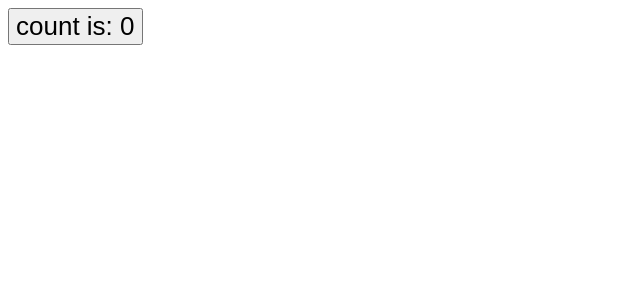
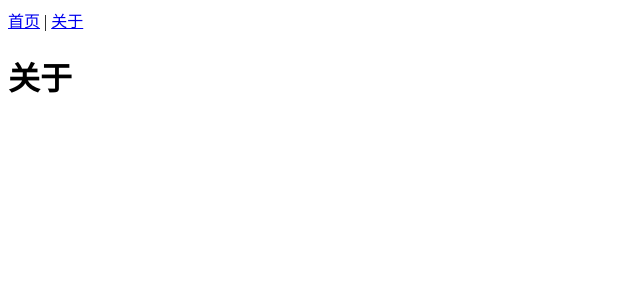
Before and after one commit to fx100/tp-editor, a React (Vite) app: page /about in a window 1280 px wide. Shown: the top 300 px of the page, without its empty margins (0-640 px from the left). Built offline with nearby package versions, Linux system fonts and the light colour scheme.

Commit message:
chore: 添加 react-router-dom

```diff
--- a/package.json
+++ b/package.json
@@ -8,7 +8,8 @@
   },
   "dependencies": {
     "react": "^17.0.2",
-    "react-dom": "^17.0.2"
+    "react-dom": "^17.0.2",
+    "react-router-dom": "^6.2.2"
   },
   "devDependencies": {
     "@types/react": "^17.0.33",
--- a/src/App.css
+++ /dev/null
@@ -1,3 +0,0 @@
-button {
-  font-size: calc(10px + 2vmin);
-}
--- a/src/App.tsx
+++ b/src/App.tsx
@@ -1,13 +1,13 @@
 import React from 'react'
-import './App.css'
+import { Link } from 'react-router-dom'
+import Router from './router'
 
 function App() {
-  const [count, setCount] = React.useState(0)
-
   return (
-    <button type="button" onClick={() => setCount((count) => count + 1)}>
-      count is: {count}
-    </button>
+    <>
+      <Link to="/">首页</Link> | <Link to="/about">关于</Link>
+      <Router />
+    </>
   )
 }
 
--- a/src/main.tsx
+++ b/src/main.tsx
@@ -1,10 +1,13 @@
 import React from 'react'
 import ReactDOM from 'react-dom'
+import { BrowserRouter } from 'react-router-dom'
 import App from './App'
 
 ReactDOM.render(
   <React.StrictMode>
-    <App />
+    <BrowserRouter>
+      <App />
+    </BrowserRouter>
   </React.StrictMode>,
   document.getElementById('root'),
 )
--- /dev/null
+++ b/src/router/index.tsx
@@ -0,0 +1,15 @@
+import React from 'react'
+import { Routes, Route } from 'react-router-dom'
+import Home from '../views/Home'
+import About from '../views/About'
+
+const Router = () => {
+  return (
+    <Routes>
+      <Route path="/" element={<Home />} />
+      <Route path="/about" element={<About />} />
+    </Routes>
+  )
+}
+
+export default Router
--- /dev/null
+++ b/src/views/About.tsx
@@ -0,0 +1,7 @@
+import React from 'react'
+
+const About = () => {
+  return <h1>关于</h1>
+}
+
+export default About
--- /dev/null
+++ b/src/views/Home.tsx
@@ -0,0 +1,7 @@
+import React from 'react'
+
+const Home = () => {
+  return <h1>首页</h1>
+}
+
+export default Home
```
Also changed, not shown: src/logo.svg (deleted), 1 other file (tests, documents, lock files or other folders).
